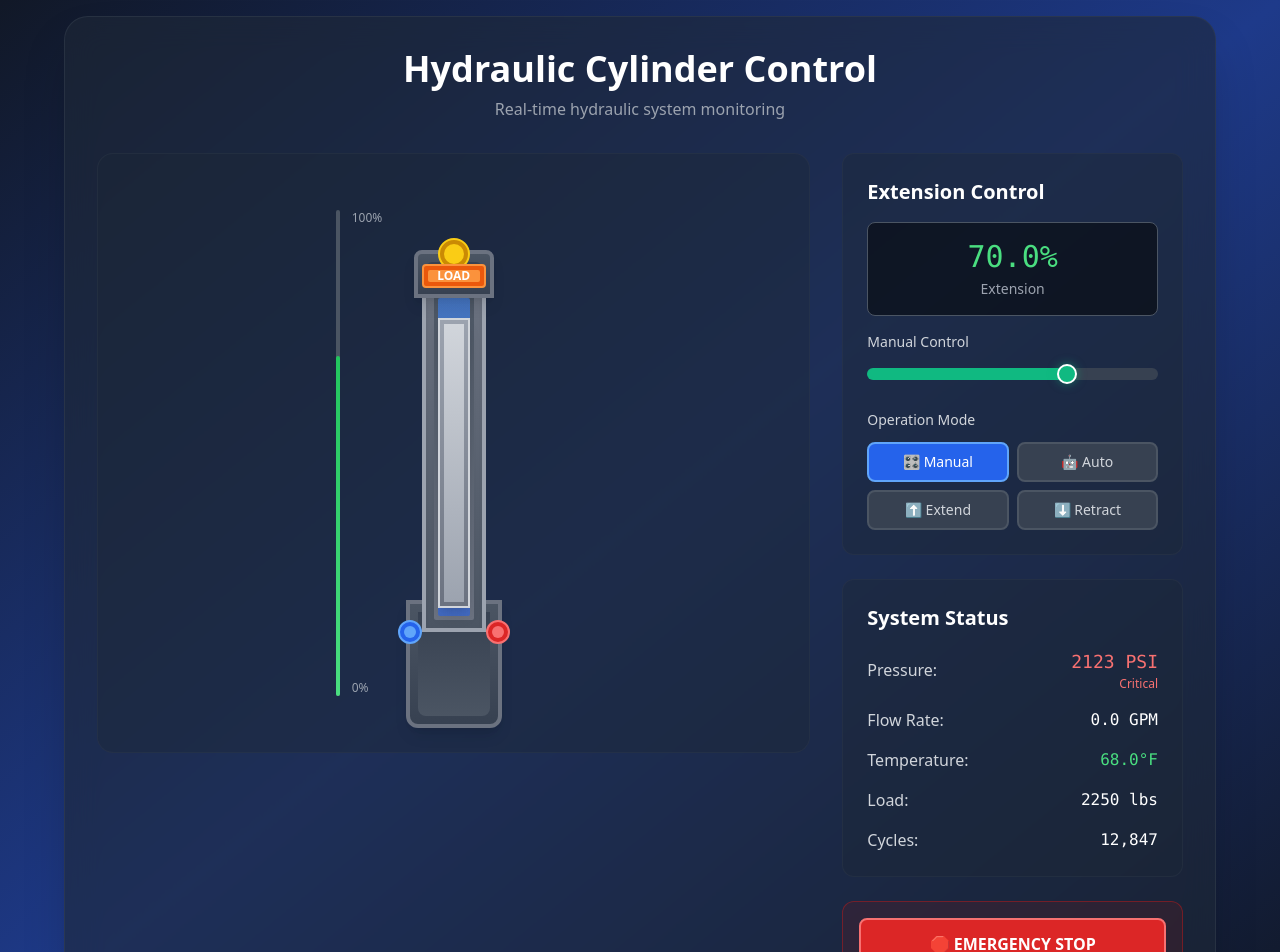
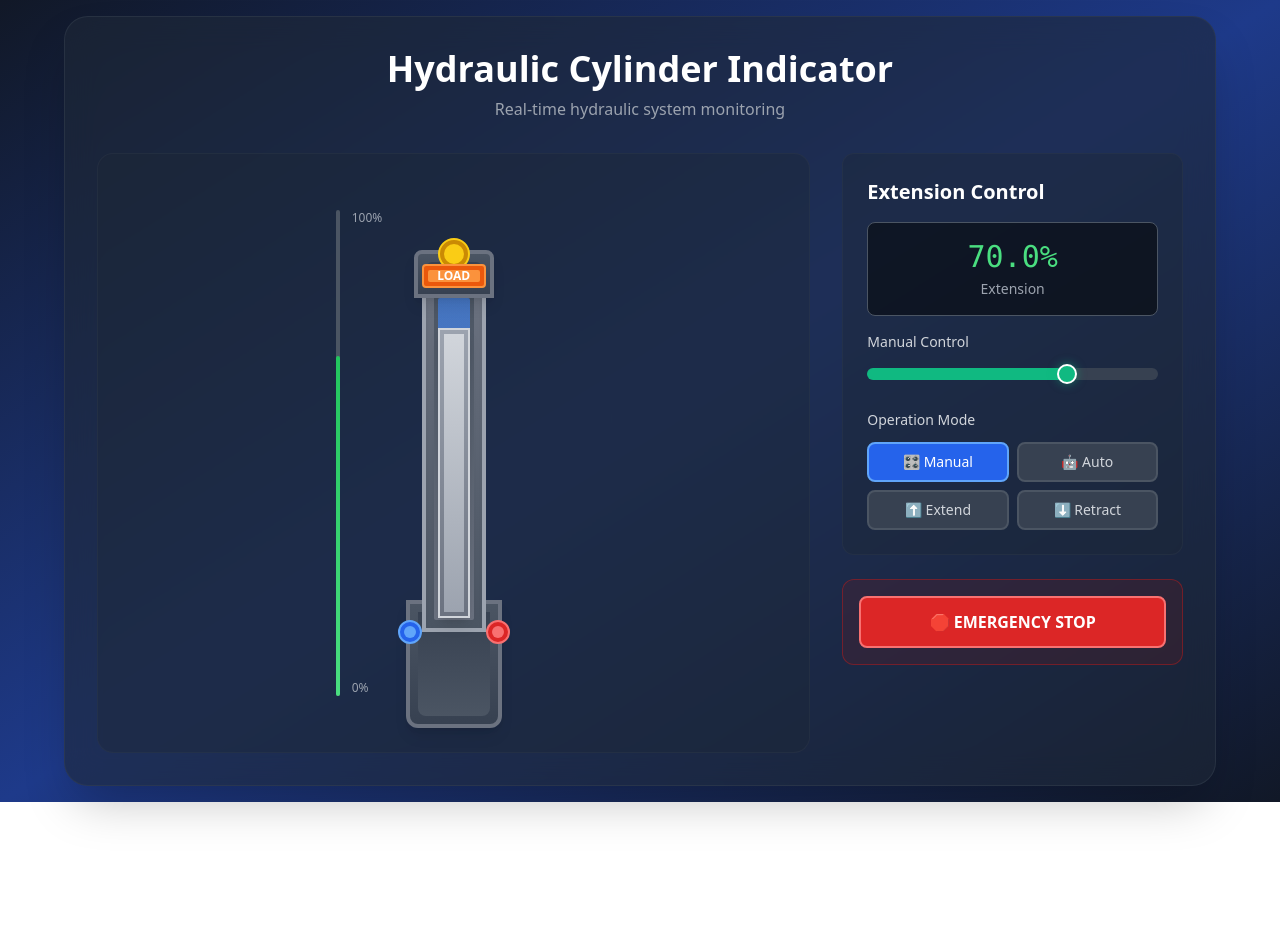
Before and after one commit to Harshithshetty07/Cylinder-level-indicatior-dashboard, a Next.js app in the folder frontend/: page / in a window 1280 px wide. Shown: the top 952 px of the page. After the commit the page ends 802 px from the top, so only its background shows below. Built offline with nearby package versions, Linux system fonts and the light colour scheme.

Commit message:
working on

```diff
--- a/frontend/app/components/CylinderIndicator.js
+++ b/frontend/app/components/CylinderIndicator.js
@@ -79,7 +79,7 @@ const HydraulicCylinderIndicator = () => {
 
         {/* Header */}
         <div className="text-center mb-8">
-          <h1 className="text-4xl font-bold text-white mb-2">Hydraulic Cylinder Control </h1>
+          <h1 className="text-4xl font-bold text-white mb-2">Hydraulic Cylinder Indicator </h1>
           <p className="text-gray-400">Real-time hydraulic system monitoring</p>
         </div>
 
@@ -183,7 +183,7 @@ const HydraulicCylinderIndicator = () => {
                 {/* Piston Rod - Vertical */}
                 <motion.div
                   className="absolute left-1/2 transform -translate-x-1/2 w-8 bg-gradient-to-b from-gray-400 to-gray-500 border-2 border-gray-300 shadow-lg"
-                  style={{ bottom: '120px' }}
+                  style={{ bottom: '110px' }}
                   animate={{ height: `${150 + extension * 2}px` }}
                   transition={{ duration: 0.6, ease: "easeInOut" }}
                 >
@@ -208,7 +208,7 @@ const HydraulicCylinderIndicator = () => {
                 <div className="absolute left-8 top-8 bottom-8 w-1 bg-gray-600 rounded-full">
                   <motion.div
                     className="absolute bottom-0 w-full bg-gradient-to-t from-green-400 to-green-500 rounded-full"
-                    animate={{ height: `${ extension}%` }}
+                    animate={{ height: `${extension}%` }}
                     transition={{ duration: 0.6 }}
                   />
                 </div>
@@ -304,8 +304,7 @@ const HydraulicCylinderIndicator = () => {
                       onClick={() => setOperationMode(option.mode)}
                       whileHover={{ scale: 1.02 }}
                       whileTap={{ scale: 0.98 }}
-                      className={`px-3 py-2 rounded-lg font-medium text-sm transition-colors duration-200 ${
-                        operationMode === option.mode
+                      className={`px-3 py-2 rounded-lg font-medium text-sm transition-colors duration-200 ${operationMode === option.mode
                         ? 'bg-blue-600 text-white border-2 border-blue-400'
                         : 'bg-gray-700 text-gray-300 border-2 border-gray-600 hover:bg-gray-600'
                         }`}
@@ -318,12 +317,12 @@ const HydraulicCylinderIndicator = () => {
             </div>
 
             {/* System Status */}
-            <div className="bg-gray-800/40 rounded-xl p-6 border border-gray-700/30">
+            {/* <div className="bg-gray-800/40 rounded-xl p-6 border border-gray-700/30">
               <h3 className="text-xl font-bold text-white mb-4">System Status</h3>
 
-              <div className="space-y-4">
+              <div className="space-y-4"> */}
             {/* Pressure */}
-                <div className="flex justify-between items-center">
+            {/* <div className="flex justify-between items-center">
                   <span className="text-gray-300">Pressure:</span>
                   <div className="text-right">
                     <motion.span
@@ -339,18 +338,18 @@ const HydraulicCylinderIndicator = () => {
                       {getPressureStatus(pressure)}
                     </div>
                   </div>
-                </div>
+                </div> */}
 
             {/* Flow Rate */}
-                <div className="flex justify-between items-center">
+            {/* <div className="flex justify-between items-center">
                   <span className="text-gray-300">Flow Rate:</span>
                   <span className="text-white font-mono">
                     {flowRate.toFixed(1)} GPM
                   </span>
-                </div>
+                </div> */}
 
             {/* Temperature */}
-                <div className="flex justify-between items-center">
+            {/* <div className="flex justify-between items-center">
                   <span className="text-gray-300">Temperature:</span>
                   <span className={`font-mono ${
                     temperature > 80 ? 'text-red-400' :
@@ -358,25 +357,25 @@ const HydraulicCylinderIndicator = () => {
                   }`}>
                     {temperature.toFixed(1)}°F
                   </span>
-                </div>
+                </div> */}
 
             {/* Load */}
-                <div className="flex justify-between items-center">
+            {/* <div className="flex justify-between items-center">
                   <span className="text-gray-300">Load:</span>
                   <span className="text-white font-mono">
                     {(extension * 25 + 500).toFixed(0)} lbs
                   </span>
-                </div>
+                </div> */}
 
             {/* Cycle Count */}
-                <div className="flex justify-between items-center">
+            {/* <div className="flex justify-between items-center">
                   <span className="text-gray-300">Cycles:</span>
                   <span className="text-white font-mono">
                     12,847
                   </span>
                 </div>
               </div>
-            </div>
+            </div> */}
 
             {/* Emergency Controls */}
             <div className="bg-red-900/20 rounded-xl p-4 border border-red-700/50">
```
Lines whose indentation alone changed are shown as unchanged.
